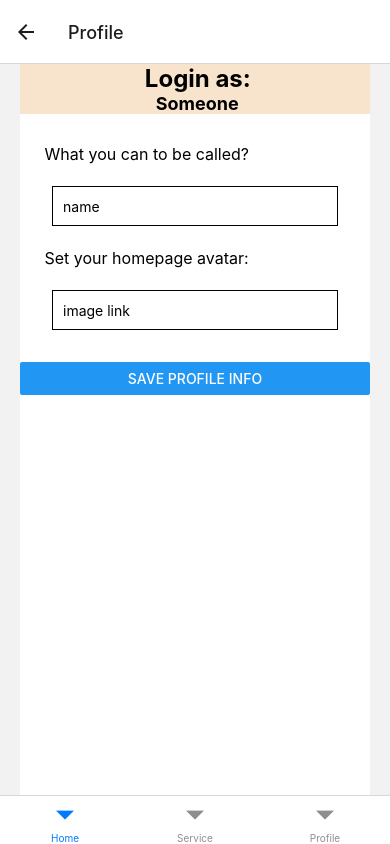
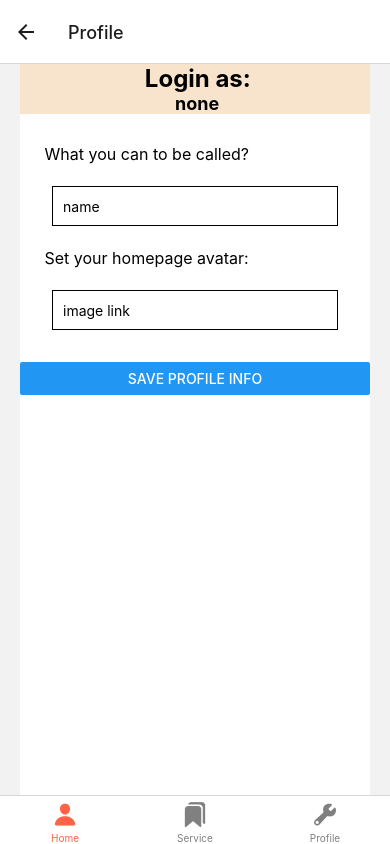
Before and after one commit to oriannna2015/COSI153CPA, a React Native app: screen /money in a window 390 px wide. Both pictures are taken after a click on the button "EDIT PROFILE". Built offline with nearby package versions, Linux system fonts and the light colour scheme.

Commit message:
navigator icons

```diff
--- a/components/ListStack.js
+++ b/components/ListStack.js
@@ -5,6 +5,7 @@ import { createNativeStackNavigator } from '@react-navigation/native-stack';
 import { createBottomTabNavigator } from '@react-navigation/bottom-tabs';
 import {useValue} from './ValueStorageContext';
 import { Avatar } from 'react-native-elements';
+import Ionicons from 'react-native-vector-icons/Ionicons';
 
 import ProfileScreen from './Profile';
 import MealSearch from './meals';
@@ -131,7 +132,25 @@ const Tab = createBottomTabNavigator();
 export default function App() {
   return (
     <NavigationContainer>
-      <Tab.Navigator>
+      <Tab.Navigator
+        screenOptions={({ route }) => ({
+          tabBarIcon: ({ focused, color, size }) => {
+            let iconName;
+
+            if (route.name === 'Home') {
+              iconName = 'person'
+            } else if (route.name === 'Service') {
+              iconName ="bookmarks";
+            } else if (route.name === 'Profile') {
+              iconName ='build';
+            }
+
+            // You can return any component that you like here!
+            return <Ionicons name={iconName} size={size} color={color} />;
+          },
+          tabBarActiveTintColor: 'tomato',
+          tabBarInactiveTintColor: 'gray',
+        })}>
         <Tab.Screen name="Home" component={HomeStackScreen}
           options={{
             headerShown: false
--- a/components/ListStackwithContext.js
+++ b/components/ListStackwithContext.js
@@ -16,7 +16,9 @@ const Tab = createBottomTabNavigator();
 const App = () => {
   const data =
     {name:"none",
-     avatar:"https://media.istockphoto.com/vectors/cute-ghost-icon-silhouette-vector-id859891056?k=6&m=859891056&s=612x612&w=0&h=2_phi-weg0t0lJYULtwsaLBbQe8U57GaeVRKyqSO5Hw=",}
+     avatar:"https://media.istockphoto.com/vectors/cute-ghost-icon-silhouette-vector-id859891056?k=6&m=859891056&s=612x612&w=0&h=2_phi-weg0t0lJYULtwsaLBbQe8U57GaeVRKyqSO5Hw=",
+    total: "0",
+    }
 
   return (
     <ValueProvider value={data} tag = "@userinfo">
--- a/components/Profile.js
+++ b/components/Profile.js
@@ -30,7 +30,7 @@ const Profile = () => {
       <ScrollView style = {styles.wordbox}>
         <View style = {styles.title_badge}>
           <Text style = {{fontSize: 24, fontWeight: 'bold'}} > Login as:</Text>
-          <Text style = {{fontSize: 18, fontWeight: 'bold'}} > {name}</Text>
+          <Text style = {{fontSize: 18, fontWeight: 'bold'}} > {currentValue.name}</Text>
         </View>
         <View style = {styles.container}>
           <View style={{flexDirection: 'column', alignSelf: 'stretch'}}>
@@ -57,7 +57,8 @@ const Profile = () => {
               Color="#f194ff"
               onPress = {() => {
                 setCurrentValue({name,avatar});
-
+                console.log(JSON.stringify(currentValue))
+                message();
               }}
               />
       </ScrollView>
--- a/components/money.js
+++ b/components/money.js
@@ -4,8 +4,10 @@ import { View, Button,FlatList, StyleSheet,Text, TextInput,ScrollView,TouchableO
 import AsyncStorage from '@react-native-async-storage/async-storage';
 import DropDownPicker from 'react-native-dropdown-picker';
 import { Icon } from 'react-native-elements'
+import {useValue} from './ValueStorageContext';
 
 const AccountBook = () => {
+    const {currentValue,setCurrentValue} = useValue();
     const [list,setList] = useState([]);
     const [Item,setItem] = useState("");
     const [note,setNote] = useState("");
```
